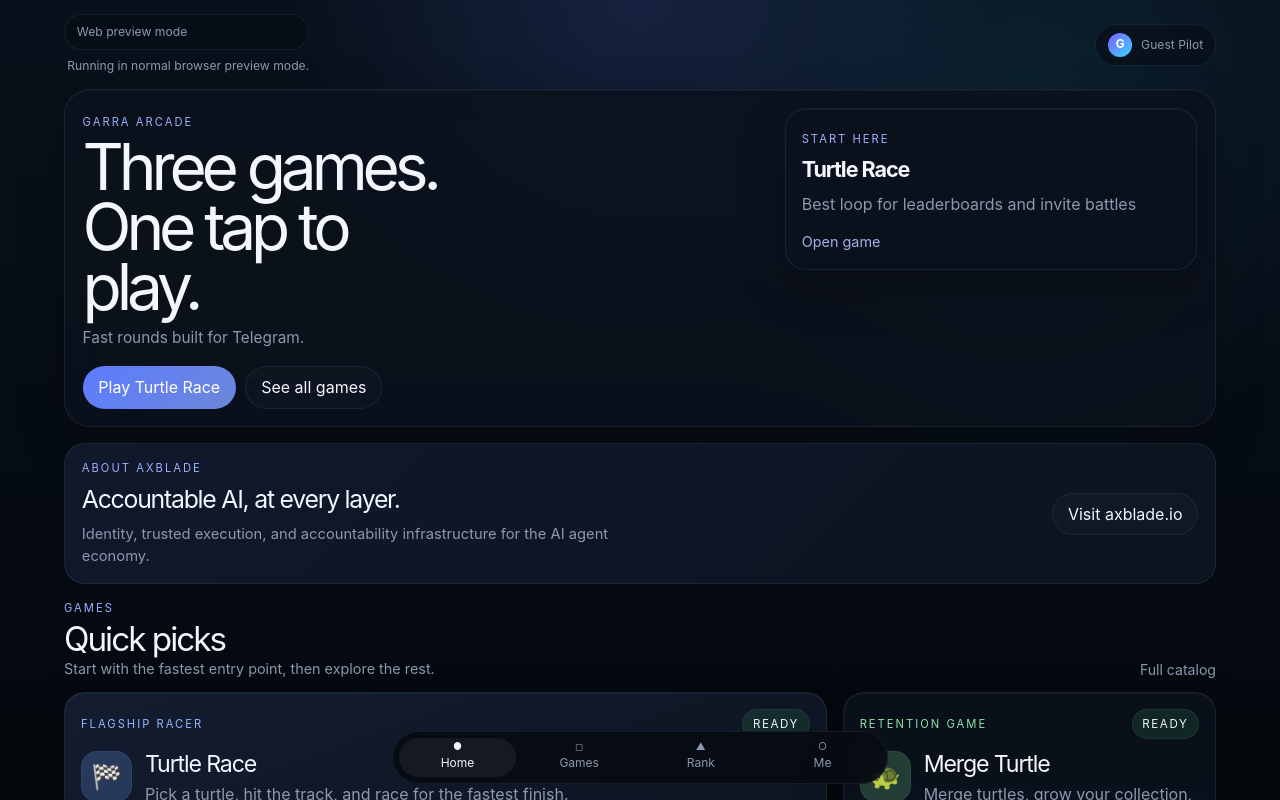
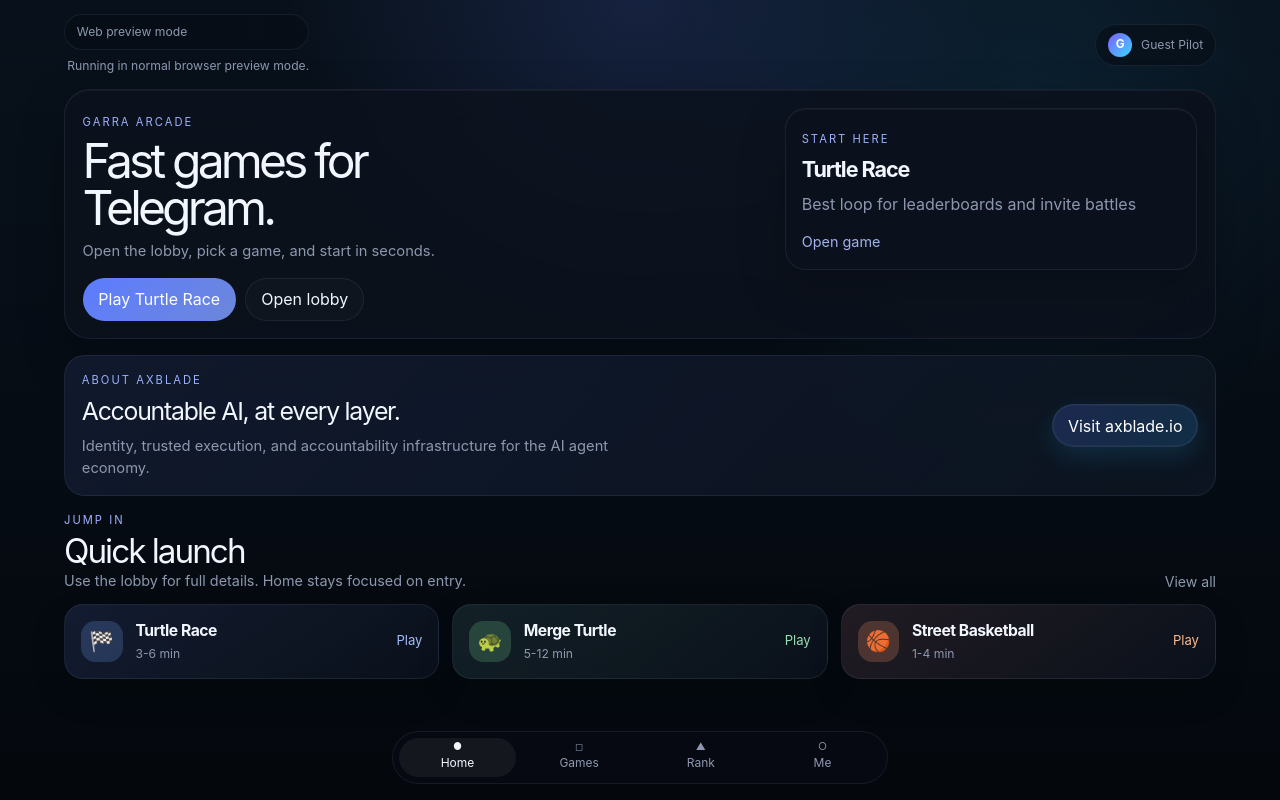
Before and after one commit to wubin-garra/Telegram-Mini-Apps, a Next.js app: page / in a window 1280 px wide. Shown: the top 800 px of the page. Built offline with nearby package versions, Linux system fonts and the light colour scheme.

Commit message:
Rethink homepage structure

```diff
--- a/src/app/globals.css
+++ b/src/app/globals.css
@@ -211,18 +211,18 @@
 
 .hero-panel__copy h1 {
   margin: 0.35rem 0 0.55rem;
-  font-size: clamp(2.4rem, 5vw, 4.2rem);
-  line-height: 0.94;
+  font-size: clamp(1.9rem, 3.8vw, 3rem);
+  line-height: 0.98;
   letter-spacing: -0.08em;
-  max-width: 9ch;
+  max-width: 12ch;
 }
 
 .hero-panel__copy p {
   margin: 0;
-  max-width: 24rem;
+  max-width: 28rem;
   color: var(--muted);
-  font-size: 0.96rem;
-  line-height: 1.55;
+  font-size: 0.92rem;
+  line-height: 1.5;
 }
 
 .hero-panel__actions,
@@ -321,6 +321,17 @@
   line-height: 1.5;
 }
 
+.button--brand {
+  color: #fff;
+  border-color: rgba(93, 124, 255, 0.4);
+  background:
+    linear-gradient(135deg, rgba(93, 124, 255, 0.22), rgba(49, 181, 255, 0.18)),
+    rgba(10, 16, 28, 0.72);
+  box-shadow:
+    0 0 0 1px rgba(255, 255, 255, 0.04) inset,
+    0 10px 24px rgba(49, 181, 255, 0.14);
+}
+
 .section-heading h2 {
   margin: 0.22rem 0 0;
   font-size: clamp(1.45rem, 2.6vw, 2.2rem);
@@ -358,8 +369,56 @@
   gap: 1rem;
 }
 
-.page--home .game-card--priority {
-  grid-column: span 2;
+.quick-launch-grid {
+  display: grid;
+  grid-template-columns: repeat(3, minmax(0, 1fr));
+  gap: 0.8rem;
+}
+
+.quick-launch-card {
+  display: flex;
+  align-items: center;
+  gap: 0.8rem;
+  border: 1px solid var(--line);
+  border-radius: 1.2rem;
+  background:
+    linear-gradient(145deg, color-mix(in oklab, var(--game-accent) 10%, rgba(13, 18, 30, 0.94)) 0%, var(--panel) 100%);
+  padding: 0.9rem 1rem;
+  box-shadow: 0 14px 36px rgba(0, 0, 0, 0.14);
+}
+
+.quick-launch-card__emoji {
+  display: grid;
+  place-items: center;
+  width: 2.6rem;
+  height: 2.6rem;
+  border-radius: 0.9rem;
+  font-size: 1.25rem;
+  background: color-mix(in oklab, var(--game-accent) 16%, rgba(255, 255, 255, 0.06));
+}
+
+.quick-launch-card__copy {
+  display: flex;
+  flex: 1;
+  min-width: 0;
+  flex-direction: column;
+  gap: 0.15rem;
+}
+
+.quick-launch-card__copy strong {
+  font-size: 0.98rem;
+  font-weight: 650;
+  letter-spacing: -0.03em;
+}
+
+.quick-launch-card__copy span {
+  color: var(--muted);
+  font-size: 0.76rem;
+}
+
+.quick-launch-card__action {
+  color: color-mix(in oklab, var(--game-accent-soft) 80%, white 16%);
+  font-size: 0.82rem;
 }
 
 .game-card,
@@ -921,17 +980,14 @@
   .detail-hero__main,
   .detail-grid,
   .profile-shell,
-  .game-grid {
+  .game-grid,
+  .quick-launch-grid {
     grid-template-columns: 1fr;
   }
 
   .brand-strip {
     flex-direction: column;
     align-items: flex-start;
-  }
-
-  .page--home .game-card--priority {
-    grid-column: span 1;
   }
 }
 
--- a/src/app/page.tsx
+++ b/src/app/page.tsx
@@ -1,7 +1,6 @@
 import Link from "next/link";
 import { redirect } from "next/navigation";
 import { AppNav } from "@/components/app-nav";
-import { GameCard } from "@/components/game-card";
 import { TelegramShell } from "@/components/telegram-shell";
 import { featuredGame, games } from "@/lib/games";
 import { resolveStartParamRoute } from "@/lib/startapp";
@@ -29,14 +28,14 @@
         <section className="hero-panel">
           <div className="hero-panel__copy">
             <span className="eyebrow">Garra Arcade</span>
-            <h1>Three games. One tap to play.</h1>
-            <p>Fast rounds built for Telegram.</p>
+            <h1>Fast games for Telegram.</h1>
+            <p>Open the lobby, pick a game, and start in seconds.</p>
             <div className="hero-panel__actions">
               <Link className="button button--primary" href={`/play/${featuredGame.slug}`}>
                 Play {featuredGame.title}
               </Link>
               <Link className="button button--ghost" href="/games">
-                See all games
+                Open lobby
               </Link>
             </div>
           </div>
@@ -62,7 +61,7 @@
             </p>
           </div>
           <a
-            className="button button--ghost"
+            className="button button--brand"
             href="https://www.axblade.io/"
             target="_blank"
             rel="noreferrer"
@@ -74,17 +73,36 @@
         <section className="section-block">
           <div className="section-heading">
             <div className="section-heading__copy">
-              <span className="eyebrow">Games</span>
-              <h2>Quick picks</h2>
-              <p>Start with the fastest entry point, then explore the rest.</p>
+              <span className="eyebrow">Jump In</span>
+              <h2>Quick launch</h2>
+              <p>Use the lobby for full details. Home stays focused on entry.</p>
             </div>
             <Link className="section-heading__link" href="/games">
-              Full catalog
+              View all
             </Link>
           </div>
-          <div className="game-grid">
-            {games.map((game, index) => (
-              <GameCard key={game.slug} game={game} priority={index === 0} />
+          <div className="quick-launch-grid">
+            {games.map((game) => (
+              <Link
+                key={game.slug}
+                href={`/play/${game.slug}`}
+                className="quick-launch-card"
+                style={
+                  {
+                    "--game-accent": game.accent,
+                    "--game-accent-soft": game.accentSoft,
+                  } as React.CSSProperties
+                }
+              >
+                <span className="quick-launch-card__emoji" aria-hidden="true">
+                  {game.emoji}
+                </span>
+                <div className="quick-launch-card__copy">
+                  <strong>{game.title}</strong>
+                  <span>{game.sessionLength}</span>
+                </div>
+                <span className="quick-launch-card__action">Play</span>
+              </Link>
             ))}
           </div>
         </section>
```
